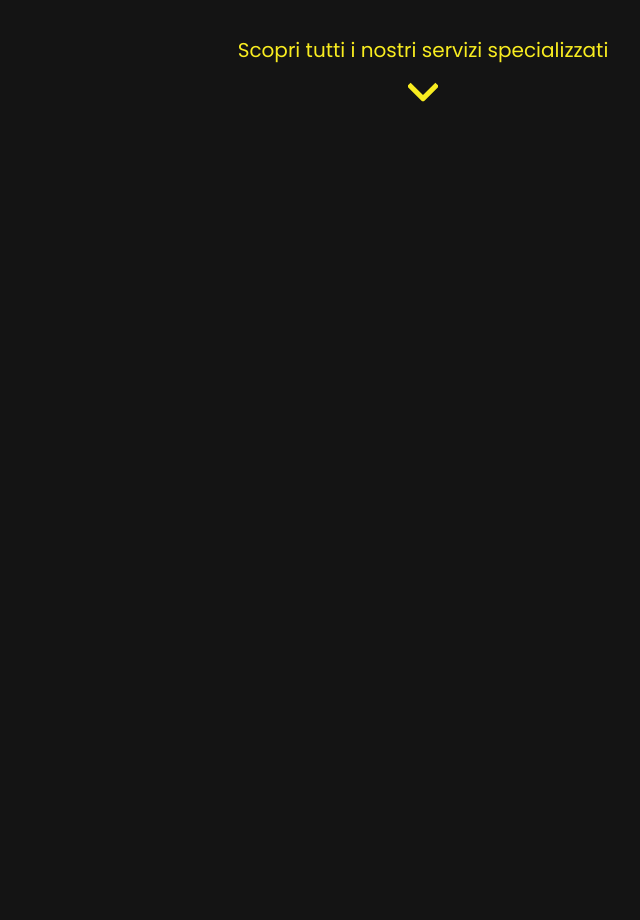
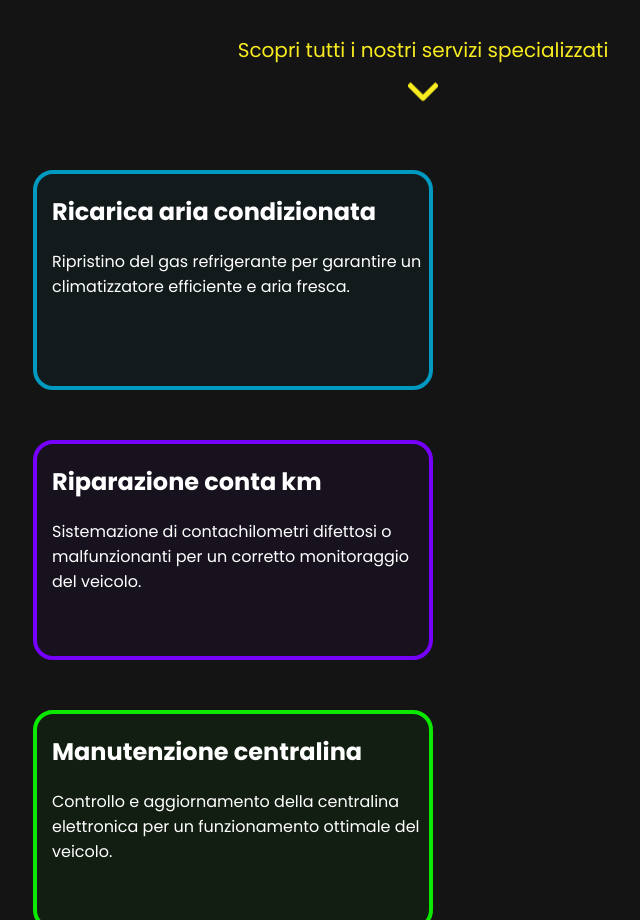
Before and after one commit to michelepatella/mmeletricarservice.it, a React (Create React App) app: page / in a window 1280 px wide. Shown: the part 3080-4000 px from the top of the page, without its empty margins (217-857 px from the left). Before the commit the page ends 3200 px from the top, so only its background shows below. Built offline with nearby package versions, Linux system fonts and the light colour scheme.

Commit message:
cards of altri servizi section added + animation

```diff
--- /dev/null
+++ b/src/css/servizi/AltriServizi.css
@@ -0,0 +1,14 @@
+.altri-servizi {
+    height: 100vh;
+    width: 100%;
+    text-align: center;
+    position: relative;
+    top: 0;
+    overflow: hidden;
+    background-color: var(--background_color);
+    opacity: 0;
+    transform: translateY(-20px);
+    animation: fadeInUp 0.5s forwards;
+    transition: transform 0.3s ease, color 0.3s ease;
+    animation-delay: 0.5s;
+}
--- /dev/null
+++ b/src/css/servizi/CardServizio.css
@@ -0,0 +1,56 @@
+.cardServizio {
+    border-radius: 20px;
+    width: 400px;
+    height: 220px;
+    margin-left: 250px;
+    background-color: white;
+    margin-top: 50px;
+    color: white;
+    text-align: start;
+    padding-left: 15px;
+    opacity: 0;
+    transform: translateY(20px);
+    transition: transform 0.3s ease, opacity 0.3s ease;
+}
+
+@keyframes fadeInUp {
+    from {
+        opacity: 0;
+        transform: translateY(20px);
+    }
+    to {
+        opacity: 1;
+        transform: translateY(0);
+    }
+}
+
+.animate-cards .cardServizio {
+    transform: translateY(0);
+    animation: fadeInUp 0.5s forwards;
+}
+
+/*THIS ORDER IS IMPORTANT FOR CARD ANIMATION*/
+.animate-cards .cardServizio:nth-child(1) {
+    animation-delay: 0.2s;
+}
+.animate-cards .cardServizio:nth-child(2) {
+    animation-delay: 0.5s;
+}
+.animate-cards .cardServizio:nth-child(3) {
+    animation-delay: 0.8s;
+}
+.animate-cards .cardServizio:nth-child(4) {
+    animation-delay: 1.1s;
+}
+.animate-cards .cardServizio:nth-child(5) {
+    animation-delay: 1.4s;
+}
+.animate-cards .cardServizio:nth-child(6) {
+    animation-delay: 1.7s;
+}
+.animate-cards .cardServizio:nth-child(7) {
+    animation-delay: 2.0s;
+}
+.animate-cards .cardServizio:nth-child(8) {
+    animation-delay: 2.3s;
+}
--- a/src/js/App.js
+++ b/src/js/App.js
@@ -5,11 +5,13 @@ import Home from './home/Home';
 import ChiSiamo from './chi siamo/ChiSiamo';
 import Menu from './menu/Menu';
 import NostriValori from './chi siamo/NostriValori';
+import IntroServizi from "./servizi/IntroServizi";
+import AltriServizi from "./servizi/AltriServizi";
 import { WhatsAppOutlined } from '@ant-design/icons';
 import { BrowserRouter as Router, Routes, Route } from "react-router-dom";
 import { WHATSAPP_LINK } from './constants';
 import {FloatButton} from "antd";
-import IntroServizi from "./servizi/IntroServizi";
+
 
 /**
  * This component contains all the sections of the web page and
@@ -50,6 +52,9 @@ function App() {
             {/*Integration of Intro Servizi section*/}
             <IntroServizi/>
 
+            {/*Integration of Altri Servizi section*/}
+            <AltriServizi/>
+
         </>
     );
 }
--- a/src/js/constants.js
+++ b/src/js/constants.js
@@ -27,3 +27,13 @@ export const NOSTRI_VALORI_DESCRIPTION = 'In MM Eletricar Service, crediamo che
 export const INTRO_SERVIZI_TITLE = 'Per la tua auto, solo <br/> servizi di qualità.'
 export const INTRO_SERVIZI_DESCRIPTION = 'Tutti i servizi classici da elettrauto, dalla manutenzione alle riparazioni, per garantire sicurezza e performance ottimali.'
 export const ARROW_LABEL = 'Scopri tutti i nostri servizi specializzati'
+export const SERVIZI = [
+    {title: "Ricarica aria condizionata", description: "Ripristino del gas refrigerante per garantire un climatizzatore efficiente e aria fresca.", color: "rgba(0, 153, 191, 0.05)", borderColor: "#0099BF"},
+    {title: "Riparazione conta km", description: "Sistemazione di contachilometri difettosi o malfunzionanti per un corretto monitoraggio del veicolo.", color: "rgba(117, 0, 251, 0.05)", borderColor: "#7500FB"},
+    {title: "Manutenzione centralina", description: "Controllo e aggiornamento della centralina elettronica per un funzionamento ottimale del veicolo.", color: "rgba(12, 233, 0, 0.05)", borderColor: "#0CE900"},
+    {title: "Pannello di controllo", description: "Riparazione e calibrazione di strumenti digitali e analogici del cruscotto.", color: "rgba(255, 165, 62, 0.05)", borderColor: "#FFA53E"},
+    {title: "Diagnosi iniezione", description: "Analisi e riparazione dei sistemi di iniezione per ottimizzare le prestazioni del motore.", color: "rgba(255, 0, 0, 0.05)", borderColor: "#FF0000"},
+    {title: "Duplicazione chiavi e telecomandi", description: "Realizzazione di copie di chiavi e telecomandi per ogni tipo di veicolo.", color: "rgba(0, 177, 145, 0.05)", borderColor: "#00B191"},
+    {title: "Ripristino EGR e DPF", description: "Pulizia o sostituzione di valvola EGR e filtro antiparticolato per ridurre emissioni e consumi.", color: "rgba(214, 88, 4, 0.05)", borderColor: "#D65804"},
+    {title: "Riparazione parabrezza", description: "Sistemazione di crepe o scheggiature per una visibilità sicura e conforme alle norme.", color: "rgba(196, 191, 29, 0.05)", borderColor: "#C4BF1D"}
+];
--- a/src/js/menu/MenuForPcAndTablet.js
+++ b/src/js/menu/MenuForPcAndTablet.js
@@ -14,14 +14,10 @@ function MenuForPcAndTablet(){
      * Method to animate the transition to a section
      * @param sectionId
      */
-    const scrollToSection = (sectionId, isPhoneMenu, setVisible) => {
+    const scrollToSection = (sectionId) => {
         const section = document.getElementById(sectionId);
         if (section) {
             section.scrollIntoView({ behavior: 'smooth' });
-        }
-
-        if (isPhoneMenu) {
-            setVisible(false);
         }
     };
 
--- a/src/js/menu/MenuForPhone.js
+++ b/src/js/menu/MenuForPhone.js
@@ -1,7 +1,6 @@
 import {Button, Drawer, Menu as AntMenu} from "antd";
 import {CloseOutlined, MenuOutlined} from "@ant-design/icons";
-import {motion, useAnimation} from "framer-motion";
-import React, {useEffect, useState} from "react";
+import React, {useState} from "react";
 import {SECTIONS} from "../constants";
 
 /**
@@ -17,37 +16,17 @@ function MenuForPhone(){
      * Method to animate the transition to a section
      * @param sectionId
      */
-    const scrollToSection = (sectionId, isPhoneMenu, setVisible) => {
+    const scrollToSection = (sectionId, setVisible) => {
         const section = document.getElementById(sectionId);
         if (section) {
             section.scrollIntoView({ behavior: 'smooth' });
         }
-
-        if (isPhoneMenu) {
-            setVisible(false);
-        }
+        setVisible(false);
     };
 
     const toggleDrawer = () => {
         setVisible(!visible);
     };
-
-    /**
-     * Animation for the menu item for phone
-     * @type {AnimationControls}
-     */
-    const menuItemControls = useAnimation();
-    useEffect(() => {
-        menuItemControls.start({
-            opacity: 1,
-            y: 0,
-            transition: {
-                type: "spring",
-                stiffness: 100,
-                delay: 0.2,
-            },
-        });
-    }, [menuItemControls]);
 
     /**
      * Generation of menu items
@@ -89,16 +68,12 @@ function MenuForPhone(){
                 height="100vh"
                 closeIcon={<CloseOutlined style={{fontSize: '30px', color: 'black'}}/>}
             >
-                <motion.div
-                    initial={{opacity: 0}}
-                    animate={{opacity: 1}}
-                    transition={{duration: 0.5}}
-                >
-                    <AntMenu
-                        mode="inline"
-                        items={menuItemsGeneration}
-                    />
-                </motion.div>
+
+                <AntMenu
+                    mode="inline"
+                    items={menuItemsGeneration}
+                />
+
             </Drawer>
         </div>
     );
--- /dev/null
+++ b/src/js/servizi/AltriServizi.js
@@ -0,0 +1,52 @@
+import '../../css/servizi/AltriServizi.css';
+import React, { useEffect, useRef } from "react";
+import CardServizio from "./CardServizio";
+import { SERVIZI } from "../constants";
+
+function AltriServizi() {
+    const sectionRef = useRef(null);
+
+    /**
+     * Method to make the animation always available
+     */
+    useEffect(() => {
+        const observer = new IntersectionObserver((entries) => {
+            entries.forEach(entry => {
+                if (entry.isIntersecting) {
+                    entry.target.classList.add('animate-cards');
+                } else {
+                    entry.target.classList.remove('animate-cards');
+                }
+            });
+        }, {
+            threshold: 0.5,
+        });
+
+        if (sectionRef.current) {
+            observer.observe(sectionRef.current);
+        }
+
+        return () => {
+            if (sectionRef.current) {
+                observer.unobserve(sectionRef.current);
+            }
+        };
+    }, []);
+
+    return (
+        <div className="altri-servizi" id="altri-servizi" ref={sectionRef}>
+            {/* Add a card for each service */}
+            {SERVIZI.map((servizio, index) => (
+                <CardServizio
+                    key={index}
+                    title={servizio.title}
+                    description={servizio.description}
+                    color={servizio.color}
+                    borderColor={servizio.borderColor}
+                />
+            ))}
+        </div>
+    );
+}
+
+export default AltriServizi;
--- /dev/null
+++ b/src/js/servizi/CardServizio.js
@@ -0,0 +1,22 @@
+import '../../css/servizi/CardServizio.css';
+import React from "react";
+
+/**
+ * This component define the structure of each card inserted into the Altri servizi section
+ * @param title
+ * @param description
+ * @param color
+ * @param borderColor
+ * @returns {Element}
+ * @constructor
+ */
+function CardServizio({ title, description, color, borderColor }){
+    return (
+        <div className="cardServizio"
+             style={{backgroundColor: color, borderColor: borderColor, borderWidth: '4px', borderStyle: 'solid'}}>
+            <h2>{title}</h2>
+            <p>{description}</p>
+        </div>
+    );
+}
+export default CardServizio;
--- a/src/js/servizi/IntroServizi.js
+++ b/src/js/servizi/IntroServizi.js
@@ -30,6 +30,17 @@ function IntroServizi() {
         }
     };
 
+    /**
+     * Method to go to the Altri servizi section by using the arrow
+     * @param sectionId
+     */
+    const scrollToSection = (sectionId) => {
+        const section = document.getElementById(sectionId);
+        if (section) {
+            section.scrollIntoView({ behavior: 'smooth' });
+        }
+    };
+
     return (
         <>
             {/* Intro servizi description definition */}
@@ -53,7 +64,7 @@ function IntroServizi() {
             <div className="arrow-and-label-container">
                 {/*Arrow label and arrow for going to the next section*/}
                 <p className="arrow-label">{ARROW_LABEL}</p>
-                <button className="arrow-button"></button>
+                <button className="arrow-button" onClick={() => scrollToSection('altri-servizi')}></button>
             </div>
         </>
     );
```
Also changed, not shown: src/setupTests.js (deleted, +0 -5 lines), 1 other file (tests, documents, lock files or other folders).
